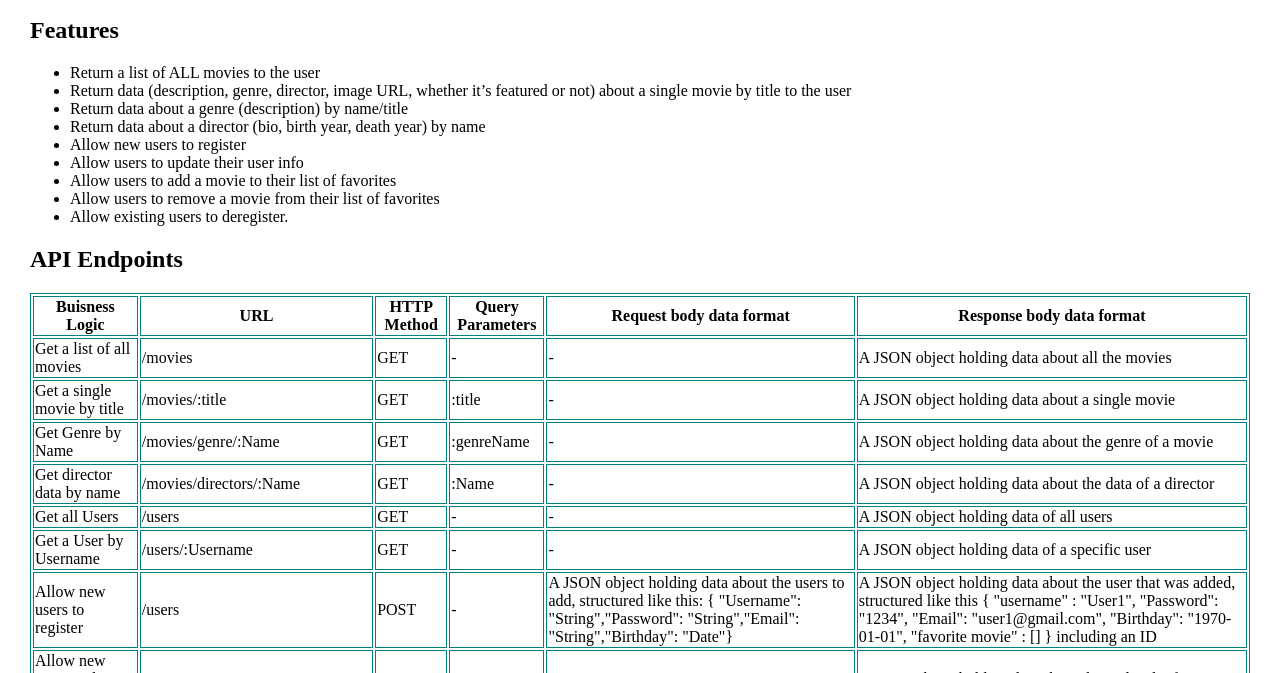
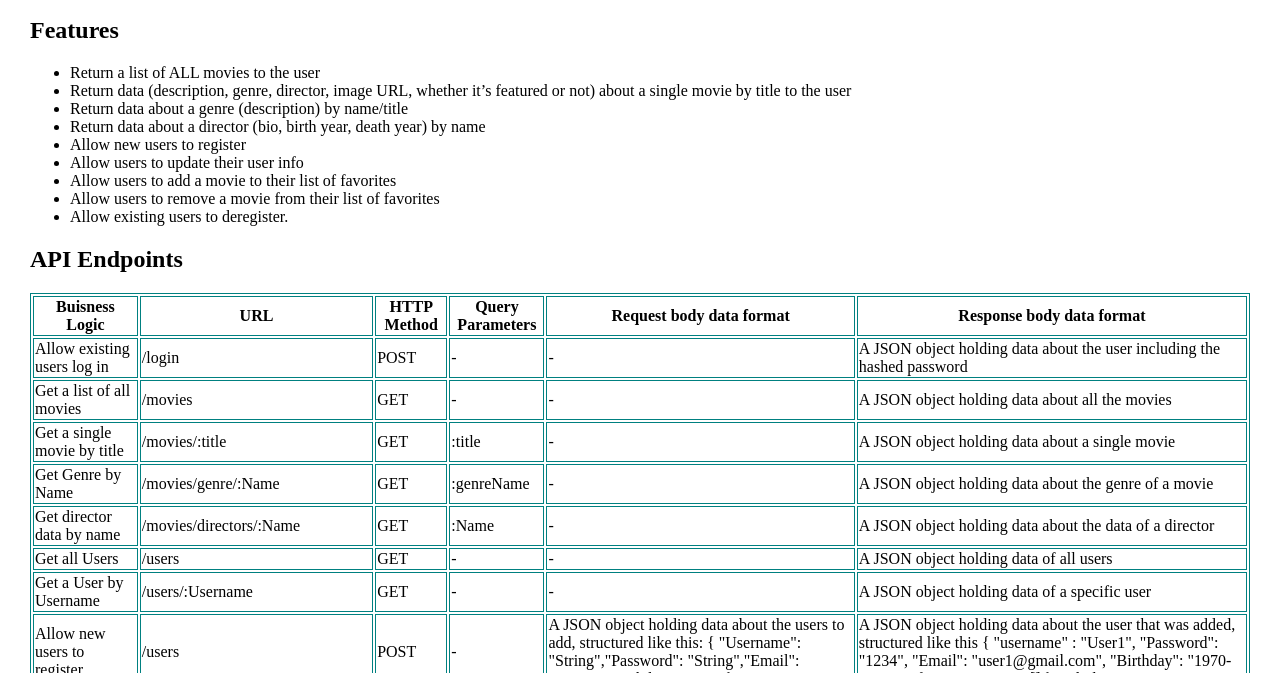
Before and after one commit to Luisa-Inc/movie_api, a website: page public/documentation.html in a window 1280 px wide. Shown: the part 127-800 px from the top of the page. Drawn offline with Linux system fonts and the light colour scheme.

Commit message:
update documentation.html

```diff
--- a/public/documentation.html
+++ b/public/documentation.html
@@ -45,6 +45,16 @@
      </thead>
 
      <tbody>
+
+    <tr>
+        <td>Allow existing users log in</td>
+        <td>/login</td>
+        <td>POST</td>
+        <td>-</td>
+        <td>-</td>
+        <td>A JSON object holding data about the user including the hashed password</td>
+    </tr>
+
       <tr>
         <td>Get a list of all movies</td>
         <td>/movies</td>
```
